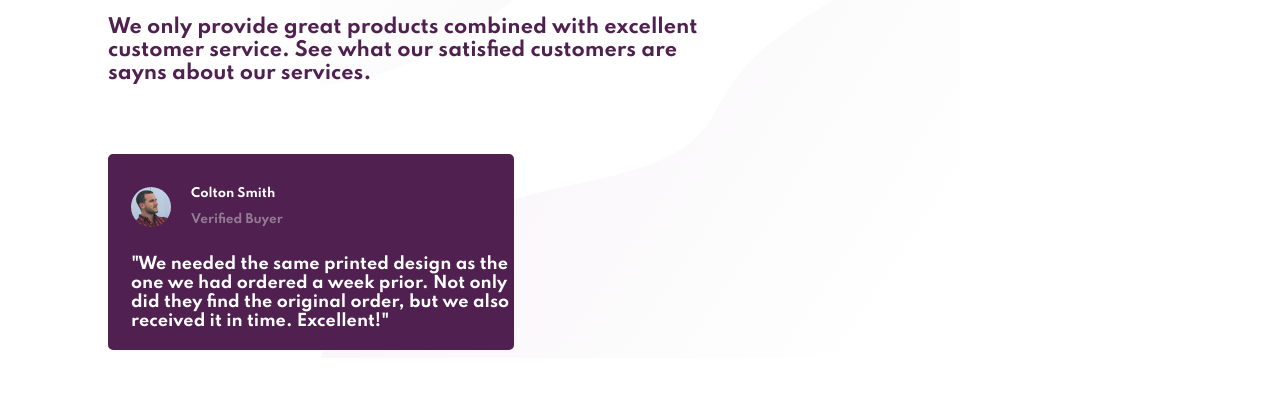
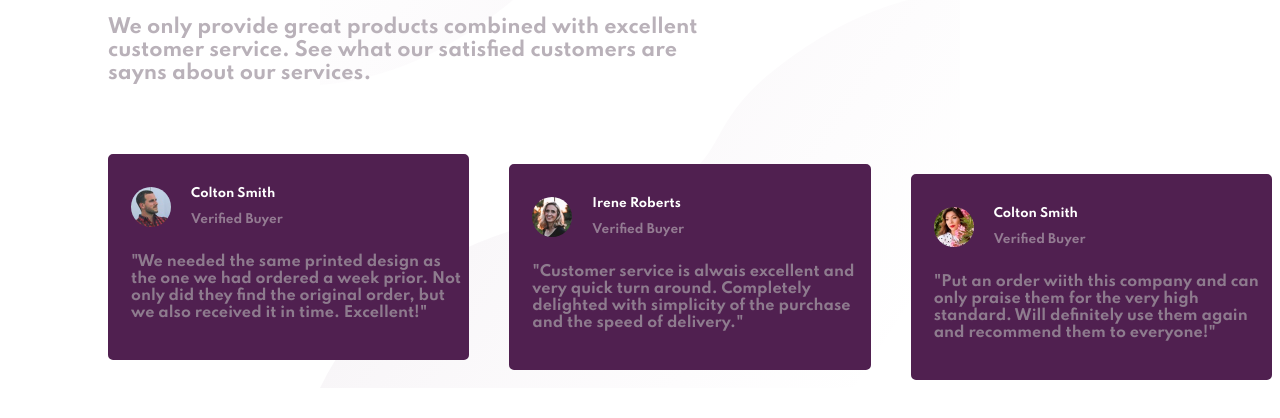
Before and after one commit to LucasGandara/social-proof-section, a plain HTML site: page index.html in a window 1280 px wide. Shown: the part 312-730 px from the top of the page. Drawn offline with Linux system fonts and the light colour scheme.

Commit message:
Final View. ¿What do you think?

```diff
--- a/index.html
+++ b/index.html
@@ -40,6 +40,7 @@
     </div>
   </section>
 
+  <section style="display: flex;">
     <section class="peopleCards">
       <div class="peopleCardHeader">
         <img src="/images/image-colton.jpg" alt="Colton">
@@ -56,6 +57,40 @@
       </p>
     </section>
 
+    <section style="margin-top: 60px; margin-left: 40px;" class="peopleCards">
+      <div class="peopleCardHeader">
+        <img src="/images/image-irene.jpg" alt="Colton">
+        <div>
+          <p class="CardName">Irene Roberts</p>
+          <p class="Carddesc">Verified Buyer</p>
+        </div>
+      </div>
+      <p class="CardBody">
+        "Customer service is alwais excellent and
+        very quick turn around. Completely
+        delighted with simplicity of the
+        purchase and the speed of delivery."
+      </p>
+    </section>
+
+    <section style="margin-top: 70px; margin-left: 40px;" class="peopleCards">
+      <div class="peopleCardHeader">
+        <img src="/images/image-anne.jpg" alt="Colton">
+        <div>
+          <p class="CardName">Colton Smith</p>
+          <p class="Carddesc">Verified Buyer</p>
+        </div>
+      </div>
+      <p class="CardBody">
+        "Put an order wiith this company and can
+        only praise them for the very high
+        standard. Will definitely use them again
+        and recommend them to everyone!"
+      </p>
+    </section>
+
+  </section>
+
 </body>
 
 </html>
--- a/style.css
+++ b/style.css
@@ -17,7 +17,7 @@ body {
     font-size: 1.2em;
     margin-left: 100px;
     width: 600px;
-    color: hsl(300, 43%, 22%);
+    color: hsl(300, 5%, 71%);
 }
 .Reviews {
     height: 50px;
@@ -50,6 +50,7 @@ body {
     margin-left: 100px;
     margin-top: 50px;
     width: 400px;
+    height: 200px;
 }
 .peopleCardHeader {
     margin-top: 30px;
@@ -75,5 +76,7 @@ body {
 }
 .CardBody {
     margin-left: 20px;
-    color: hsl(0, 0%, 100%);
+    width: 330px;
+    font-size: 90%;
+    color: hsl(300, 8%, 52%);
 }
```
Lines whose indentation alone changed are shown as unchanged.
